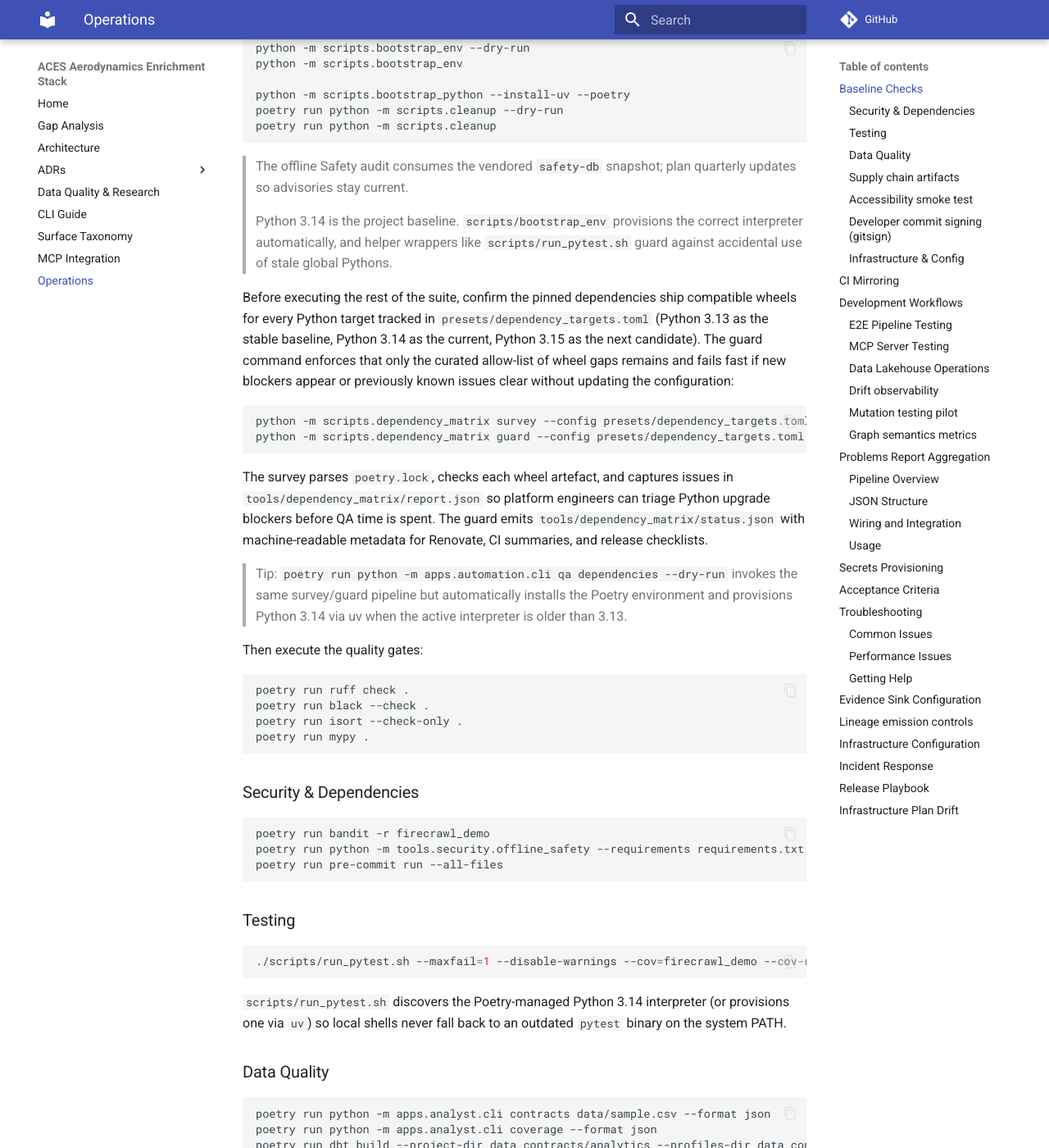
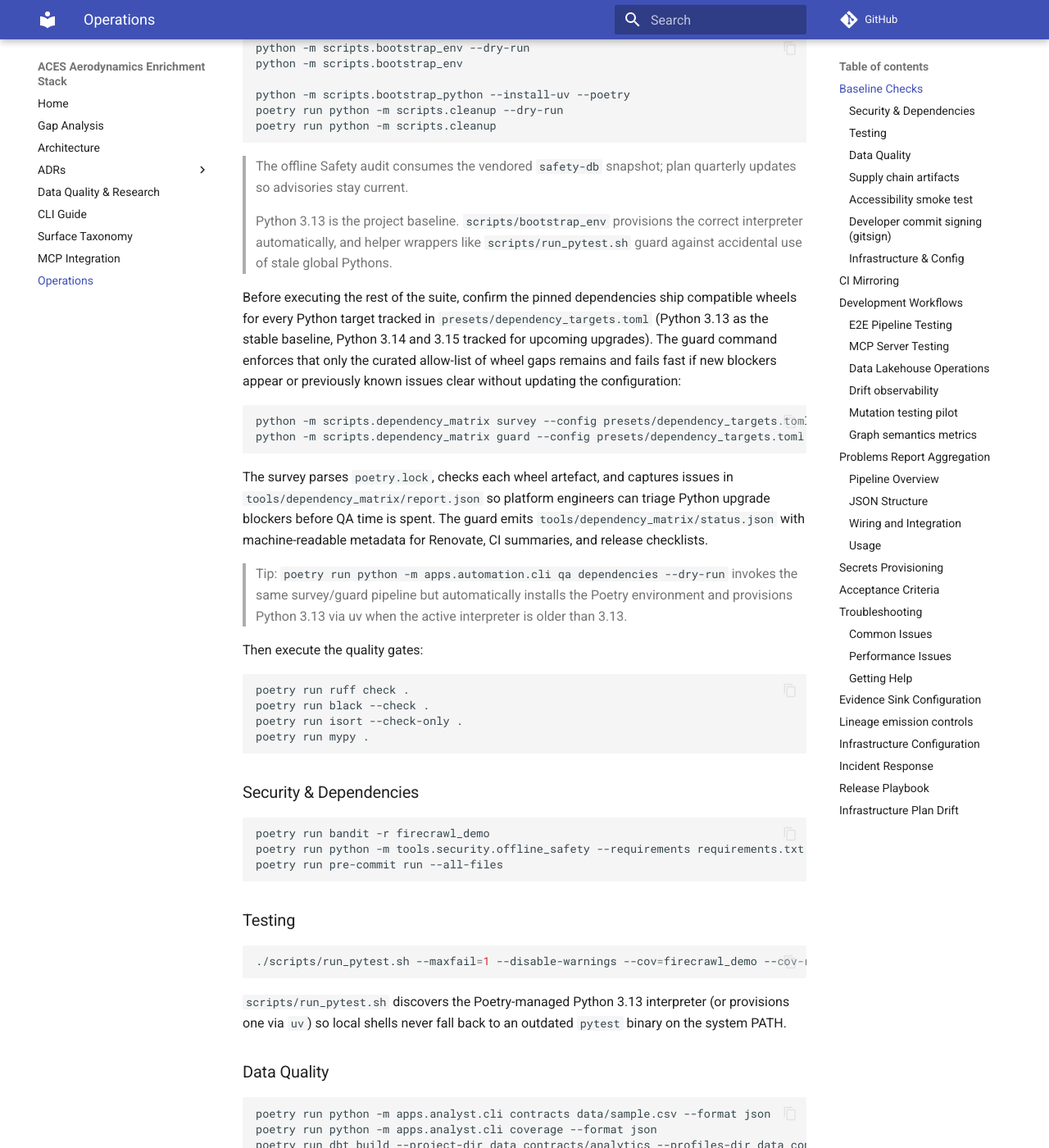
Before and after one commit to IAmJonoBo/watercrawl, an MkDocs documentation site: the page built from docs/operations.md, in a window 1280 px wide and 1400 px high, scrolled down 259 px. Shown: the whole window at 82% size. Built offline with MkDocs 1.6.1 and Material for MkDocs 9.7.7, drawn with Linux system fonts in a browser that asks for light colours; comment, search, counter and statistics services are not loaded; some of the changed text lies outside the part shown.

Commit message:
feat: Update Python version baseline to 3.13 across CI, documentation, and scripts

````diff
--- a/docs/operations.md
+++ b/docs/operations.md
@@ -17,11 +17,11 @@ poetry run python -m scripts.cleanup
 
 > The offline Safety audit consumes the vendored `safety-db` snapshot; plan quarterly updates so advisories stay current.
 
-> Python 3.14 is the project baseline. `scripts/bootstrap_env` provisions the correct interpreter automatically, and helper wrappers like `scripts/run_pytest.sh` guard against accidental use of stale global Pythons.
+> Python 3.13 is the project baseline. `scripts/bootstrap_env` provisions the correct interpreter automatically, and helper wrappers like `scripts/run_pytest.sh` guard against accidental use of stale global Pythons.
 
 Before executing the rest of the suite, confirm the pinned dependencies ship
 compatible wheels for every Python target tracked in `presets/dependency_targets.toml`
-(Python 3.13 as the stable baseline, Python 3.14 as the current, Python 3.15 as the next candidate).
+(Python 3.13 as the stable baseline, Python 3.14 and 3.15 tracked for upcoming upgrades).
 The guard command enforces that only the curated allow-list of wheel gaps remains
 and fails fast if new blockers appear or previously known issues clear without
 updating the configuration:
@@ -39,7 +39,7 @@ Renovate, CI summaries, and release checklists.
 
 > Tip: `poetry run python -m apps.automation.cli qa dependencies --dry-run`
 > invokes the same survey/guard pipeline but automatically installs the Poetry
-> environment and provisions Python 3.14 via uv when the active interpreter is older than 3.13.
+> environment and provisions Python 3.13 via uv when the active interpreter is older than 3.13.
 
 Then execute the quality gates:
 
@@ -64,7 +64,7 @@ poetry run pre-commit run --all-files
 ./scripts/run_pytest.sh --maxfail=1 --disable-warnings --cov=firecrawl_demo --cov-report=term-missing
 ```
 
-`scripts/run_pytest.sh` discovers the Poetry-managed Python 3.14 interpreter (or provisions one via `uv`) so local shells never fall back to an outdated `pytest` binary on the system PATH.
+`scripts/run_pytest.sh` discovers the Poetry-managed Python 3.13 interpreter (or provisions one via `uv`) so local shells never fall back to an outdated `pytest` binary on the system PATH.
 
 ### Data Quality
 
@@ -260,10 +260,9 @@ Supported QA tools include:
 > ```bash
 > poetry env use 3.13
 > poetry run python -m tools.sql.sqlfluff_runner --project-dir data_contracts/analytics
-> poetry env use 3.14
 > ```
 >
-> The `.sqlfluff` config already targets `data_contracts/analytics`, so the command above lints the golden-path dbt project while reusing the same DuckDB cache directory. Switch the environment back to Python 3.14 (or the repository default) once the lint step completes.
+> The `.sqlfluff` config already targets `data_contracts/analytics`, so the command above lints the golden-path dbt project while reusing the same DuckDB cache directory. Switch the environment back to your usual interpreter (3.13 for this repository) once the lint step completes.
 
 Each tool's results are captured with status, return code, parsed issues, and summary metrics. The report includes a generation timestamp for freshness tracking.
 
@@ -385,7 +384,7 @@ poetry cache clear --all .
 poetry install --no-root
 
 # Check Python version compatibility
-python --version  # Should be 3.14.x
+python --version  # Should be 3.13.x
 poetry env info
 ```
 
````
Also changed, not shown: other parts of docs/operations.md (+1 -1 lines), README.md (+5 -5 lines), docs-starlight/src/content/docs/operations.md (+2 -0 lines), docs/cli.md (+1 -1 lines), 2 other files.
